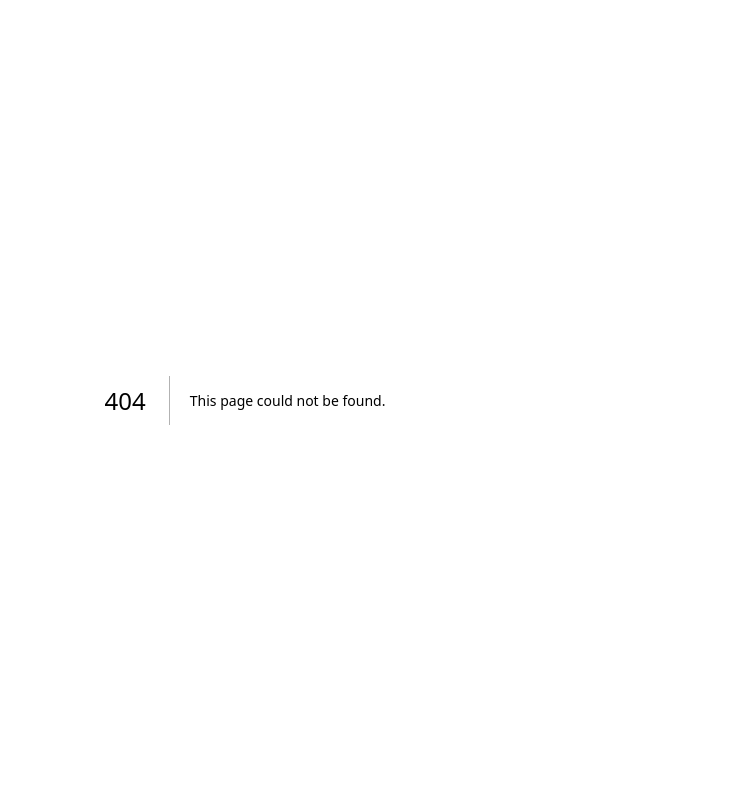
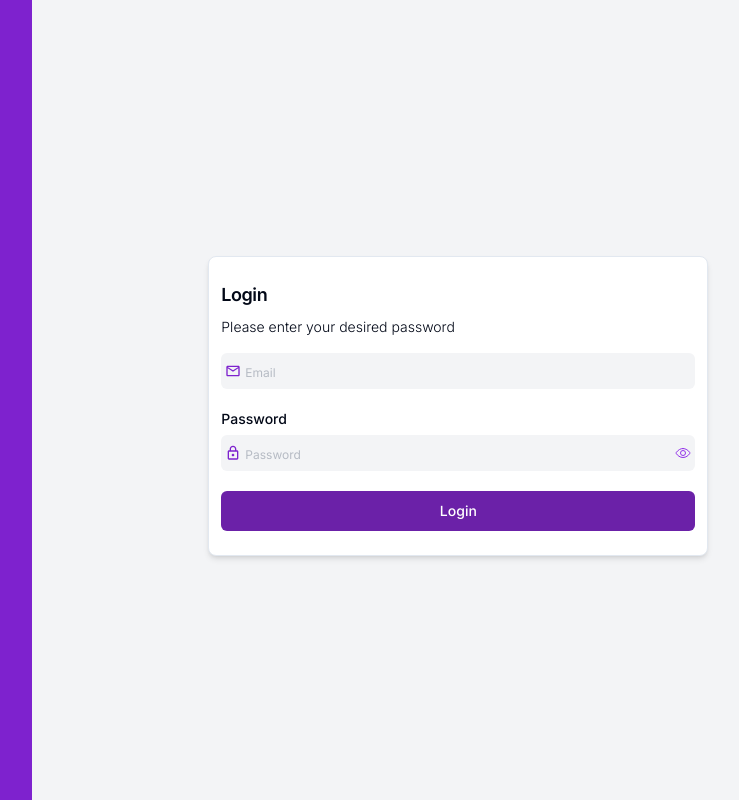
Before and after one commit to Nwachukwu-Uzor/clinic-one-ui, a Next.js app: page /login in a window 1280 px wide. Before the commit this address had no page. Shown: the whole page, without its empty margins (395-1134 px from the left). Built offline with nearby package versions, Linux system fonts and the light colour scheme; no server answers.

Commit message:
Add: implementation for email link verification

```diff
--- /dev/null
+++ b/app/(auth)/login/page.tsx
@@ -0,0 +1,109 @@
+"use client";
+import React, { useState } from "react";
+import { TextInput } from "@/components/shared";
+import { Card, CardTitle } from "@/components/ui/card";
+import { MdOutlineLock, MdOutlineMailOutline } from "react-icons/md";
+import { Button } from "@/components/ui/button";
+import {
+  IoEyeOutline,
+  IoEyeOffOutline,
+  IoAlertCircleOutline,
+  IoCheckmark,
+} from "react-icons/io5";
+import { useSearchParams } from "next/navigation";
+import { useQuery } from "@tanstack/react-query";
+import { ClipLoader } from "react-spinners";
+import { VERIFY_EMAIL } from "@/constants";
+import { onboardingService } from "@/services";
+import { formatValidationErrors } from "@/utils/shared";
+import { Alert, AlertDescription, AlertTitle } from "@/components/ui/alert";
+
+const Login = () => {
+  const [showPassword, setShowPassword] = useState(false);
+  const [showConfirmPassword, setShowConfirmPassword] = useState(false);
+  const searchParams = useSearchParams();
+  const [accessCode, requestId] = [
+    searchParams.get("access-code"),
+    searchParams.get("requestId"),
+  ];
+
+  const {
+    data,
+    isError,
+    error,
+    isLoading: isVerifying,
+  } = useQuery({
+    queryKey: [VERIFY_EMAIL, accessCode, requestId],
+    queryFn: async () => {
+      const payload = {
+        accessCode: accessCode ?? "",
+        id: requestId ?? "",
+      };
+      const response = await onboardingService.verifyEmail(payload);
+      console.log(response);
+      return response;
+    },
+    retry: false,
+  });
+
+  const handleToggleShowPassword = () => {
+    setShowPassword((shown) => !shown);
+  };
+  const handleToggleShowConfirmPassword = () => {
+    setShowConfirmPassword((shown) => !shown);
+  };
+
+  const formatError = () => {
+    const customError = error as any;
+    console.log(customError?.response);
+
+    if (customError?.response?.data?.data?.errors) {
+      return (
+        formatValidationErrors(customError?.response?.data?.data?.errors) ??
+        "Unable to verify link"
+      );
+    } else {
+      return (
+        customError?.response?.data?.data?.title ?? "Unable to verify link"
+      );
+    }
+  };
+
+  return (
+    <article className="w-[90%] max-w-[500px]">
+      <Card className="shadow-md px-3 py-6 mt-3">
+        <CardTitle className="text-lg">Login</CardTitle>
+        <p className="leading-7 my-2 text-xs md:text-sm font-light">
+          Please enter your desired password
+        </p>
+        <form className="mt-4 flex flex-col gap-2">
+          <TextInput
+            leftIcon={<MdOutlineMailOutline className="text-purple-700" />}
+            placeholder="Email"
+            // {...register("email")}
+            // disabled={isSubmitting}
+            // error={errors?.email?.message}
+          />
+          <TextInput
+            leftIcon={<MdOutlineLock className="text-purple-700" />}
+            placeholder="Password"
+            label="Password"
+            type={showPassword ? "text" : "password"}
+            rightIcon={
+              <span
+                className="cursor-pointer text-purple-600"
+                onClick={handleToggleShowPassword}
+              >
+                {showPassword ? <IoEyeOffOutline /> : <IoEyeOutline />}
+              </span>
+            }
+          />
+
+          <Button className="w-full">Login</Button>
+        </form>
+      </Card>
+    </article>
+  );
+};
+
+export default Login;
--- a/app/(auth)/signup/page.tsx
+++ b/app/(auth)/signup/page.tsx
@@ -46,14 +46,19 @@ const Signup = () => {
       router.push("/signup/email-sent");
     } catch (error: any) {
       const errorData = error?.response?.data?.data?.errors;
-      toast.error(
-        error?.response?.data?.message ?? error?.message ?? "An error occurred"
-      );
+
       if (errorData) {
         const formattedValidationErrors = formatValidationErrors(
           errorData as Record<string, string[]>
         );
+        toast.error(formattedValidationErrors);
         setError("root", { type: "deps", message: formattedValidationErrors });
+      } else {
+        toast.error(
+          error?.response?.data?.data?.title ??
+            error?.message ??
+            "An error occurred"
+        );
       }
     }
   };
@@ -78,7 +83,7 @@ const Signup = () => {
           />
           <div className="flex flex-col gap-0.5">
             {errors?.root?.message?.split(";").map((error) => (
-              <p key={error} className="text-sm text-main-red">
+              <p key={error} className="text-sm text-red-500">
                 {error}
               </p>
             ))}
--- a/app/(auth)/signup/verify-email/page.tsx
+++ b/app/(auth)/signup/verify-email/page.tsx
@@ -4,7 +4,12 @@ import { TextInput } from "@/components/shared";
 import { Card, CardTitle } from "@/components/ui/card";
 import { MdOutlineLock } from "react-icons/md";
 import { Button } from "@/components/ui/button";
-import { IoEyeOutline, IoEyeOffOutline, IoAlertCircleOutline } from "react-icons/io5";
+import {
+  IoEyeOutline,
+  IoEyeOffOutline,
+  IoAlertCircleOutline,
+  IoCheckmark,
+} from "react-icons/io5";
 import { useSearchParams } from "next/navigation";
 import { useQuery } from "@tanstack/react-query";
 import { ClipLoader } from "react-spinners";
@@ -36,7 +41,7 @@ const CreatePassword = () => {
       };
       const response = await onboardingService.verifyEmail(payload);
       console.log(response);
-      return response?.data;
+      return response;
     },
     retry: false,
   });
@@ -86,7 +91,11 @@ const CreatePassword = () => {
       )}
       {data && (
         <div>
-          <Card className="shadow-md px-3 py-6">
+          <Alert variant="success">
+            <IoCheckmark className="h-4 w-4" />
+            <AlertTitle>{data?.message}</AlertTitle>
+          </Alert>
+          <Card className="shadow-md px-3 py-6 mt-3">
             <CardTitle className="text-lg">Create Password</CardTitle>
             <p className="leading-7 my-2 text-xs md:text-sm font-light">
               Please enter your desired password
--- a/components/ui/alert.tsx
+++ b/components/ui/alert.tsx
@@ -1,7 +1,7 @@
-import * as React from "react"
-import { cva, type VariantProps } from "class-variance-authority"
+import * as React from "react";
+import { cva, type VariantProps } from "class-variance-authority";
 
-import { cn } from "@/lib/utils"
+import { cn } from "@/lib/utils";
 
 const alertVariants = cva(
   "relative w-full rounded-lg border p-4 [&>svg~*]:pl-7 [&>svg+div]:translate-y-[-3px] [&>svg]:absolute [&>svg]:left-4 [&>svg]:top-4 [&>svg]:text-foreground",
@@ -11,13 +11,15 @@ const alertVariants = cva(
         default: "bg-background text-foreground",
         destructive:
           "border-destructive/50 text-destructive dark:border-destructive [&>svg]:text-destructive",
+        success:
+          "border-green-500 text-green-800 dark:bg-green-800 [&>svg]:text-gren-800",
       },
     },
     defaultVariants: {
       variant: "default",
     },
   }
-)
+);
 
 const Alert = React.forwardRef<
   HTMLDivElement,
@@ -29,8 +31,8 @@ const Alert = React.forwardRef<
     className={cn(alertVariants({ variant }), className)}
     {...props}
   />
-))
-Alert.displayName = "Alert"
+));
+Alert.displayName = "Alert";
 
 const AlertTitle = React.forwardRef<
   HTMLParagraphElement,
@@ -41,8 +43,8 @@ const AlertTitle = React.forwardRef<
     className={cn("mb-1 font-medium leading-none tracking-tight", className)}
     {...props}
   />
-))
-AlertTitle.displayName = "AlertTitle"
+));
+AlertTitle.displayName = "AlertTitle";
 
 const AlertDescription = React.forwardRef<
   HTMLParagraphElement,
@@ -53,7 +55,7 @@ const AlertDescription = React.forwardRef<
     className={cn("text-sm [&_p]:leading-relaxed", className)}
     {...props}
   />
-))
-AlertDescription.displayName = "AlertDescription"
+));
+AlertDescription.displayName = "AlertDescription";
 
-export { Alert, AlertTitle, AlertDescription }
+export { Alert, AlertTitle, AlertDescription };
```
